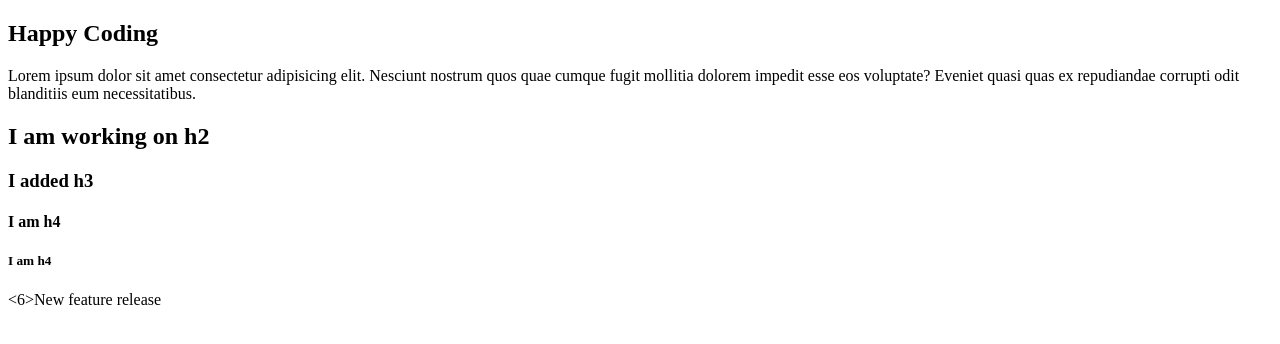
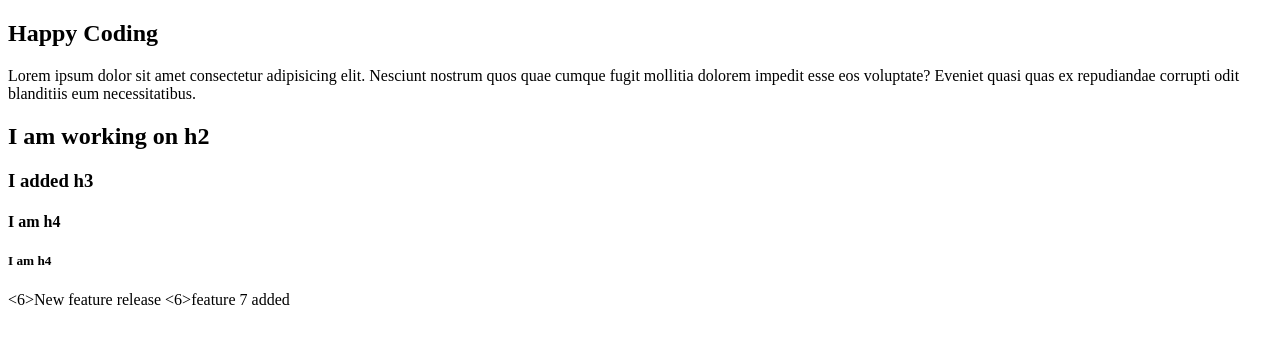
Before and after one commit to onesphereSolution/test, a plain HTML site: page index.html in a window 1280 px wide. Drawn offline with Linux system fonts and the light colour scheme.

Commit message:
feature 7 added

```diff
--- a/index.html
+++ b/index.html
@@ -14,5 +14,6 @@
  <h4>I am h4</h4>
  <h5>I am h4</h5>
  <6>New feature release</6>
+ <6>feature 7 added</6>
 </body>
 </html>
```
